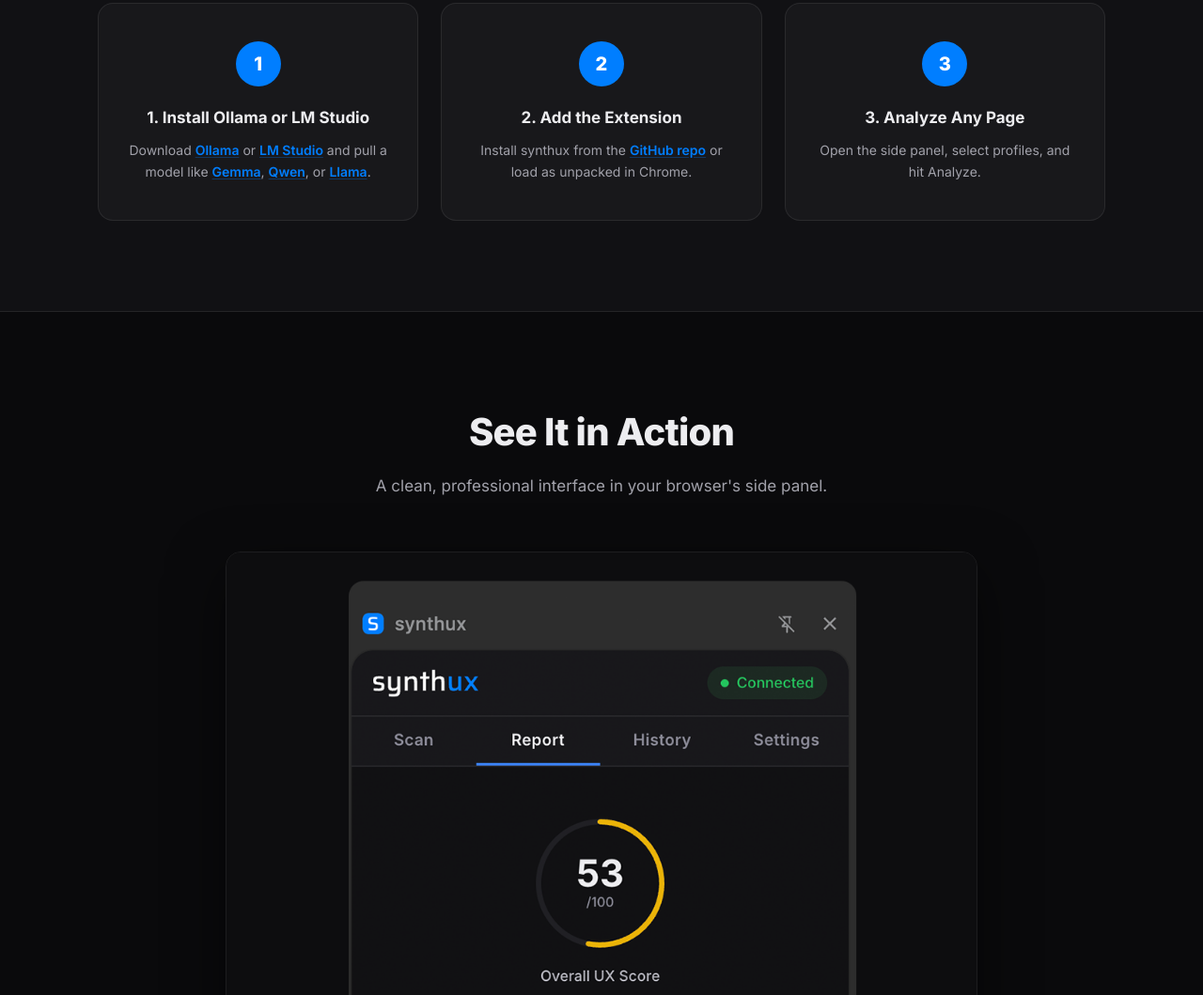
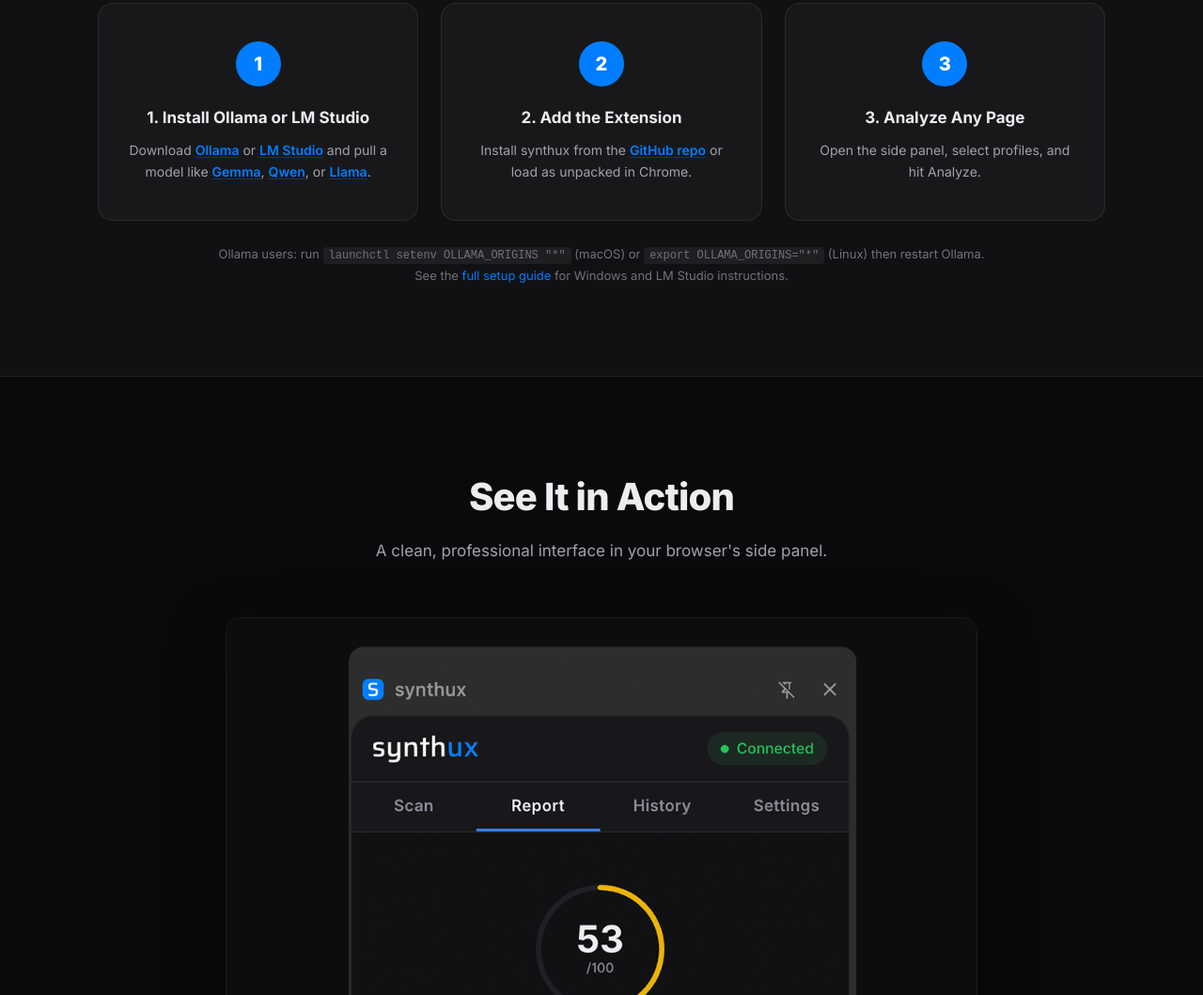
Before and after one commit to synthuxapp/synthux, a browser extension: page website/index.html in a window 1280 px wide. Shown: the part 1758-2817 px from the top of the page at 94% size. Drawn offline with Linux system fonts and the light colour scheme.

Commit message:
docs: multi-platform setup guide in README + website CORS note
README:
- Quick Start now covers Ollama + LM Studio backends
- Platform-specific CORS instructions (macOS/Linux/Windows)
- Model alternatives (gemma4, qwen3.5, llama4)
- Ollama update CORS reset warning
- Architecture diagram updated for LM Studio

Website:
- Added CORS setup note under How It Works section
- Links to GitHub full guide for details

```diff
--- a/website/index.html
+++ b/website/index.html
@@ -169,6 +169,10 @@
           <p data-i18n="howStep3Desc">Open the side panel, select profiles, and hit Analyze.</p>
         </div>
       </div>
+      <p class="setup-note fade-in" style="text-align: center; font-size: 13px; color: #71717a; margin-top: 24px; line-height: 1.7;">
+        Ollama users: run <code style="background: rgba(255,255,255,0.06); padding: 2px 6px; border-radius: 4px; font-size: 12px;">launchctl setenv OLLAMA_ORIGINS "*"</code> (macOS) or <code style="background: rgba(255,255,255,0.06); padding: 2px 6px; border-radius: 4px; font-size: 12px;">export OLLAMA_ORIGINS="*"</code> (Linux) then restart Ollama.<br>
+        See the <a href="https://github.com/synthuxapp/synthux#-quick-start" target="_blank">full setup guide</a> for Windows and LM Studio instructions.
+      </p>
     </div>
   </section>
 
```
Also changed, not shown: README.md.
